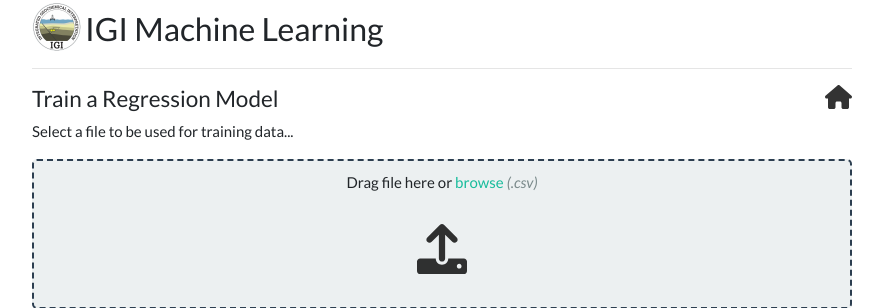
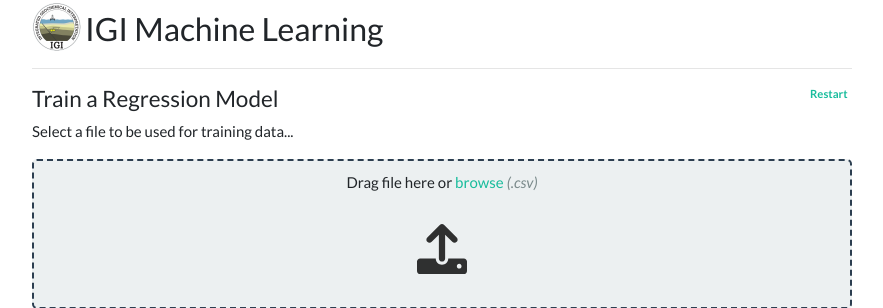
Before and after one commit to igi-chris/Spike.MachineLearning, a Flask app: page /regression in a window 1280 px wide. Shown: the top 308 px of the page, without its empty margins (198-1081 px from the left). Run offline with Flask 2, Linux system fonts and the light colour scheme; some libraries are stand-ins or nearby versions.

Commit message:
added restart

```diff
--- a/static/styles/main.css
+++ b/static/styles/main.css
@@ -42,9 +42,13 @@
   display:none
 }
 
+.float-right {
+  float: right;
+}
+
 #home-icon {
+  margin: 20px;
   height: 24px;
-  vertical-align: top;
   float: right;
 }
 
--- a/templates/regression.html
+++ b/templates/regression.html
@@ -2,16 +2,17 @@
 
 {% block content %}
 <div>
-    <h4>
-        <span>Train a Regression Model</span>
-        <a href="{{url_for('index')}}">
-            <svg id="home-icon" xmlns="http://www.w3.org/2000/svg" viewBox="0 0 576 512">
-                <!--! Font Awesome Pro 6.1.1 by @fontawesome - https://fontawesome.com License - https://fontawesome.com/license (Commercial License) Copyright 2022 Fonticons, Inc. -->
-                <path fill-opacity="80%"
-                    d="M575.8 255.5C575.8 273.5 560.8 287.6 543.8 287.6H511.8L512.5 447.7C512.5 450.5 512.3 453.1 512 455.8V472C512 494.1 494.1 512 472 512H456C454.9 512 453.8 511.1 452.7 511.9C451.3 511.1 449.9 512 448.5 512H392C369.9 512 352 494.1 352 472V384C352 366.3 337.7 352 320 352H256C238.3 352 224 366.3 224 384V472C224 494.1 206.1 512 184 512H128.1C126.6 512 125.1 511.9 123.6 511.8C122.4 511.9 121.2 512 120 512H104C81.91 512 64 494.1 64 472V360C64 359.1 64.03 358.1 64.09 357.2V287.6H32.05C14.02 287.6 0 273.5 0 255.5C0 246.5 3.004 238.5 10.01 231.5L266.4 8.016C273.4 1.002 281.4 0 288.4 0C295.4 0 303.4 2.004 309.5 7.014L564.8 231.5C572.8 238.5 576.9 246.5 575.8 255.5L575.8 255.5z" />
-            </svg>
-        </a>
-    </h4>
+    <div class="row">
+        <div class="col">
+            <h4>Train a Regression Model</h4>
+        </div>
+        <div class="col">
+            <a href="/regression">
+                <span class="badge rounded-pill float-right" id="restart">Restart</span>
+            </a>
+        </div>
+    </div>
+
 
     {% if not args.csv_path %}
     <p>Select a file to be used for training data...</p>
```
